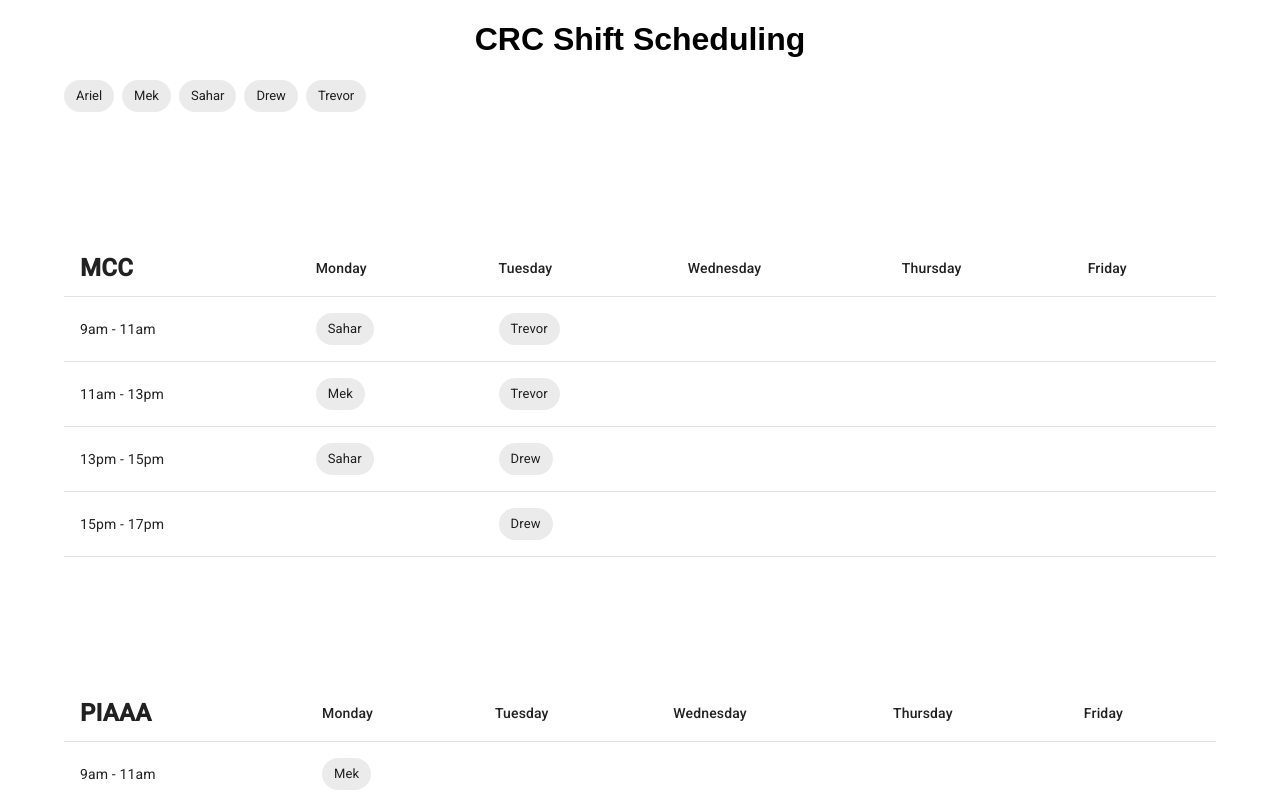
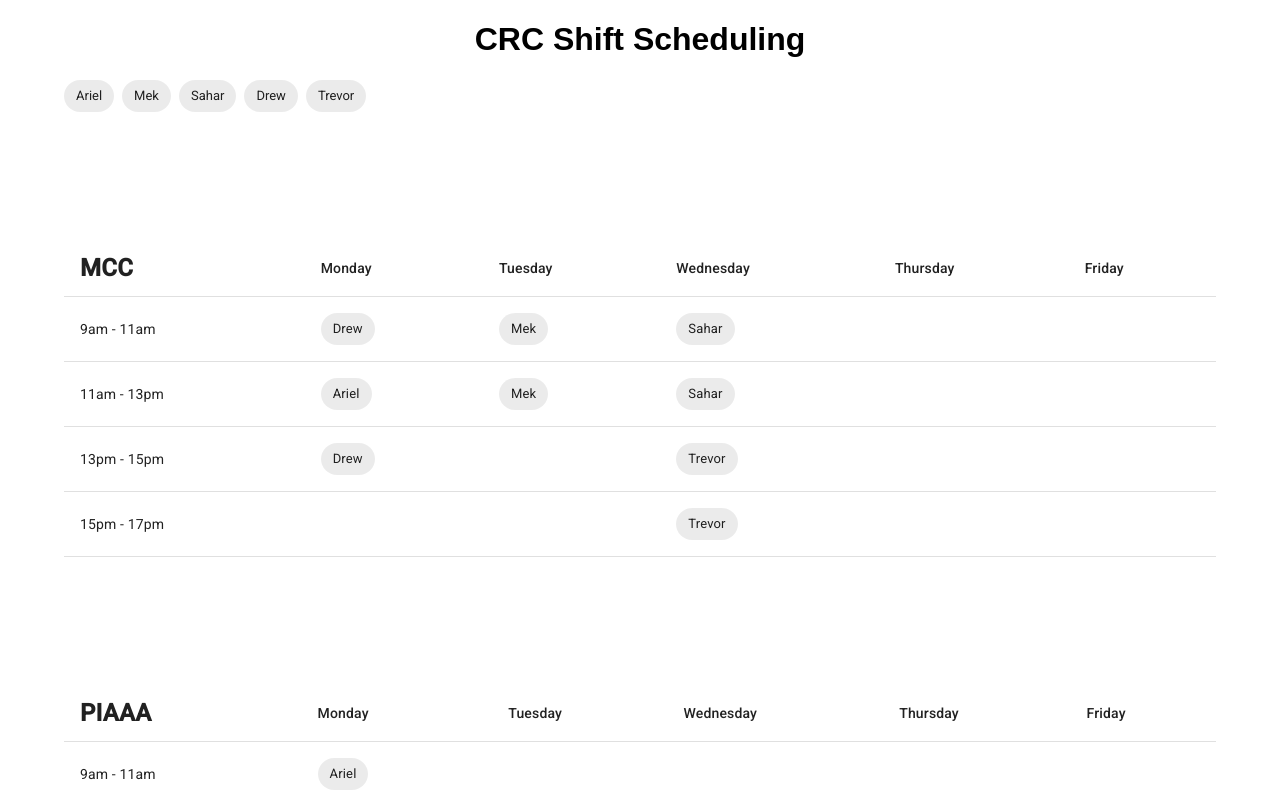
Before and after one commit to charstarstars/student-shift-schedules, a React (Create React App) app: page / in a window 1280 px wide. Shown: the top 800 px of the page. Built offline with nearby package versions, Linux system fonts and the light colour scheme.

Commit message:
refactor, this is prolly pretty messy and dumb

```diff
--- a/src/common/utils.tsx
+++ b/src/common/utils.tsx
@@ -1,4 +1,4 @@
-import { DayOfWeek } from "./interfaces";
+import { DayOfWeek, StartEndTime } from "./interfaces";
 
 export const getDayOfWeekString = (day: DayOfWeek) => {
   switch (day) {
@@ -38,3 +38,8 @@ export const ShiftTime: React.FC<ShiftTimeProps> = ({ startTime, endTime }) => {
     }`;
   return <span>{start} - {end}</span>
 }
+
+export type DayTimeString = string;
+export const createDayShiftTimeStringKey = (day: DayOfWeek, time: StartEndTime) => {
+  return `${day}-${time.startTime}-${time.endTime}`;
+}
--- a/src/components/CenterSchedule/index.tsx
+++ b/src/components/CenterSchedule/index.tsx
@@ -11,7 +11,7 @@ import {
 import { lightBlue } from "@mui/material/colors";
 
 import { daysOfOperation, shiftTimes } from "common/config";
-import { getDayOfWeekString } from "common/utils";
+import { createDayShiftTimeStringKey, getDayOfWeekString } from "common/utils";
 import { Center, DayOfWeek, Shift, Student, ShiftSchedule } from "common/interfaces";
 import { StudentBadge } from "components/StudentBadge";
 import { StudentSelectionContext } from "common/contexts/StudentSelectionContext";
@@ -29,15 +29,16 @@ export const CenterSchedule: React.FC<CenterScheduleProps> = (props) => {
     return shift.shift.location === props.centerName;
   });
 
-  const map: Map<DayOfWeek, Map<number, { shift: Shift, student: Student }>> = new Map();
+  type StartTime = number;
+  const map: Map<DayOfWeek, Map<StartTime, { shift: Shift, student: Student }>> = new Map();
 
   shiftsForThisCenter.forEach((shift) => {
-    const { startTime, day } = shift.shift.dayTime;
+    const { time, day } = shift.shift.dayTime;
     if (!map.has(day)) {
       map.set(day, new Map());
     }
     const dayMap = map.get(day);
-    dayMap?.set(startTime, shift);
+    dayMap?.set(time.startTime, shift);
   });
 
   const table = (
@@ -70,7 +71,9 @@ export const CenterSchedule: React.FC<CenterScheduleProps> = (props) => {
 
                 const shift = map.get(day)?.get(shiftTime.startTime);
                 const studentsWhoPreferShift = shift?.shift.dayTime
-                  && shiftToStudentPreference.get(shift.shift.dayTime);
+                  && shiftToStudentPreference.get(
+                    createDayShiftTimeStringKey(shift.shift.dayTime.day, shift.shift.dayTime.time)
+                  );
                 const doesSelectedStudentPreferShift = selectedStudent
                   && studentsWhoPreferShift
                   && shift?.student
--- a/src/deskReceptionists.tsx
+++ b/src/deskReceptionists.tsx
@@ -1,5 +1,7 @@
-import { Student, Shift, ShiftDayTime } from "common/interfaces";
-import { availableShifts, hoursOfOperation } from "./shifts";
+import { shiftTimes } from "common/config";
+import { Student, Shift, ShiftDayTime, DayOfWeek, StartEndTime } from "common/interfaces";
+import { createDayShiftTimeStringKey, DayTimeString } from "common/utils";
+import { availableShifts, hoursOfOperation, shiftDayTimes } from "./shifts";
 
 export const deskReceptionists: Student[] = [
   {
@@ -36,52 +38,62 @@ export const deskReceptionists: Student[] = [
 
 interface StudentShiftPreference {
   student: Student;
-  shiftPreferences: Set<ShiftDayTime>;
+  shiftPreferences: Map<DayOfWeek, StartEndTime[]>;
 }
 
 const studentShiftPreferences: StudentShiftPreference[] = [
   {
     student: deskReceptionists[0],
-    shiftPreferences: new Set([hoursOfOperation[0], hoursOfOperation[2]])
+    shiftPreferences: new Map([[DayOfWeek.Monday, [shiftTimes[0], shiftTimes[1]]]])
   },
   {
     student: deskReceptionists[1],
-    shiftPreferences: new Set([hoursOfOperation[0], hoursOfOperation[1]])
+    shiftPreferences: new Map([[DayOfWeek.Tuesday, [shiftTimes[0], shiftTimes[1]]]])
   },
   {
     student: deskReceptionists[2],
-    shiftPreferences: new Set([hoursOfOperation[0], hoursOfOperation[2]])
+    shiftPreferences: new Map([[DayOfWeek.Wednesday, [shiftTimes[0], shiftTimes[1]]]])
   },
   {
     student: deskReceptionists[3],
-    shiftPreferences: new Set([hoursOfOperation[6], hoursOfOperation[7]])
+    shiftPreferences: new Map([[DayOfWeek.Monday, [shiftTimes[0], shiftTimes[2]]]])
   },
   {
     student: deskReceptionists[4],
-    shiftPreferences: new Set([hoursOfOperation[4], hoursOfOperation[5]])
+    shiftPreferences: new Map([
+      [DayOfWeek.Monday, [shiftTimes[0], shiftTimes[1]]],
+      [DayOfWeek.Wednesday, [shiftTimes[2], shiftTimes[3]]]
+    ])
   }
 ];
 
+
 const populateShiftStudentPreferenceMap = () => {
-  const map = new Map<ShiftDayTime, Student[]>();
-  const studentToPreferences = new Map<Student, Set<ShiftDayTime>>();
+  const map = new Map<DayTimeString, Student[]>();
+  const studentToPreferences = new Map<Student, Map<DayOfWeek, StartEndTime[]>>();
 
   // put all the shifts into the map with empty set of students
-  hoursOfOperation.forEach((shiftDayTime) => {
-    map.set(shiftDayTime, []);
+  hoursOfOperation.forEach((times, day) => {
+    times.forEach((time) => {
+      map.set(createDayShiftTimeStringKey(day, time), []);
+    })
   });
 
   // add students to map
   studentShiftPreferences.forEach(({ student, shiftPreferences }) => {
     studentToPreferences.set(student, shiftPreferences);
-    for (const shiftPreference of shiftPreferences) {
-      const students = map.get(shiftPreference);
 
-      if (students) {
-        students.push(student);
-      } else {
-        map.set(shiftPreference, [student]);
-      }
+    for (const [day, times] of shiftPreferences) {
+      times.forEach((time) => {
+        const dayTimeMapKey = createDayShiftTimeStringKey(day, time);
+        const students = map.get(dayTimeMapKey);
+
+        if (students) {
+          students.push(student);
+        } else {
+          map.set(dayTimeMapKey, [student]);
+        }
+      })
     }
   });
 
@@ -107,18 +119,15 @@ export const createSchedule = () => {
     student: Student;
   }> = [];
 
-  const shiftToStudentPreference: Map<
-    ShiftDayTime,
-    Student[]
-  > = populateShiftStudentPreferenceMap();
+  const shiftToStudentPreference = populateShiftStudentPreferenceMap();
 
   // go through Map<Shift, Students> , sort shifts by fewest number of students, set those first
-  const sortedShifts = [...hoursOfOperation].sort(
+  const sortedShifts = [...shiftDayTimes.values()].sort(
     (shiftDayTimeA, shiftDayTimeB) => {
       const shiftASize =
-        shiftToStudentPreference.get(shiftDayTimeA)?.length ?? 0;
+        shiftToStudentPreference.get(createDayShiftTimeStringKey(shiftDayTimeA.day, shiftDayTimeA.time))?.length ?? 0;
       const shiftBSize =
-        shiftToStudentPreference.get(shiftDayTimeB)?.length ?? 0;
+        shiftToStudentPreference.get(createDayShiftTimeStringKey(shiftDayTimeB.day, shiftDayTimeB.time))?.length ?? 0;
       return shiftASize - shiftBSize;
     }
   );
@@ -138,7 +147,7 @@ export const createSchedule = () => {
 
   sortedShifts.forEach((shiftDayTime) => {
     const shiftsAvailable = availableShifts.get(shiftDayTime);
-    const studentsAvailable = [...shiftToStudentPreference.get(shiftDayTime)!];
+    const studentsAvailable = [...shiftToStudentPreference.get(createDayShiftTimeStringKey(shiftDayTime.day, shiftDayTime.time))!];
 
     if (!studentsAvailable || studentsAvailable.length === 0) {
       // fill the shifts with null
--- a/src/shifts.tsx
+++ b/src/shifts.tsx
@@ -1,34 +1,51 @@
-import { centers, daysOfOperation, shiftTimes } from "common/config";
-import { Shift, Center, DayOfWeek, ShiftDayTime } from "./common/interfaces";
+import { allDaysOfWeek, centers, daysOfOperation, shiftTimes } from "common/config";
+import { createDayShiftTimeStringKey, DayTimeString } from "common/utils";
+import { Shift, Center, DayOfWeek, ShiftDayTime, StartEndTime } from "./common/interfaces";
 
-const populateShiftDateTimes = (days: DayOfWeek[]) => {
-  const shiftDateTimes: Array<ShiftDayTime> = [];
-  days.forEach((day) => {
-    shiftTimes.forEach(({ startTime, endTime }) => {
-      shiftDateTimes.push({
-        day,
-        startTime,
-        endTime
-      });
-    });
-  });
-  return shiftDateTimes;
-};
-export const hoursOfOperation = populateShiftDateTimes(daysOfOperation);
+
+const generateHoursOfOperation = (daysInOperation: DayOfWeek[]) => {
+  const hours = new Map<DayOfWeek, StartEndTime[]>();
+  allDaysOfWeek.forEach((day) => {
+    if (daysInOperation.includes(day)) {
+      hours.set(day, [...shiftTimes]);
+    }
+  })
+  return hours
+}
+// Map from day of week (number) to a shift (StartEndTime)
+export const hoursOfOperation = generateHoursOfOperation(daysOfOperation);
+
+
+const generateShiftDayTimes = () => {
+  const shiftDayTimes: Map<DayTimeString, ShiftDayTime> = new Map();
+  hoursOfOperation.forEach((startEndTimes, day) => {
+    startEndTimes.forEach((time) => {
+      shiftDayTimes.set(
+        createDayShiftTimeStringKey(day, time),
+        {
+          day,
+          time,
+        })
+    })
+  })
+  return shiftDayTimes;
+}
+export const shiftDayTimes = generateShiftDayTimes();
 
 const populateShifts = () => {
   const shiftsByShiftDayTime: Map<ShiftDayTime, Set<Shift>> = new Map();
-  hoursOfOperation.forEach((shiftDateTime) => {
+
+  for (const shiftDayTime of shiftDayTimes.values()) {
     shiftsByShiftDayTime.set(
-      shiftDateTime,
+      shiftDayTime,
       new Set<Shift>(
         centers.map((location) => ({
           location,
-          dayTime: shiftDateTime
+          dayTime: shiftDayTime
         }))
       )
     );
-  });
+  }
 
   return shiftsByShiftDayTime;
 };
```
Also changed, not shown: src/common/interfaces.ts (+9 -8 lines).
